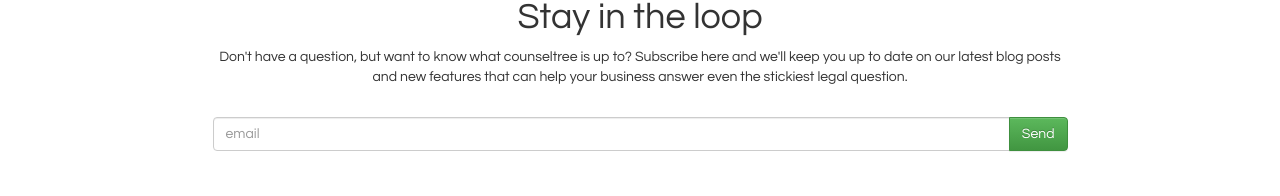
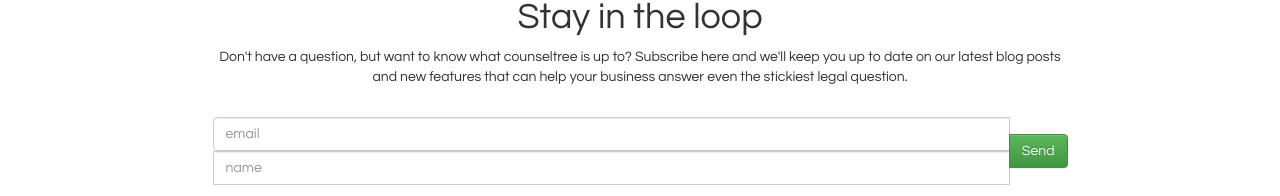
Before and after one commit to counseltree/counseltree.github.io, a Jekyll site: the page built from index.html, in a window 1280 px wide. Shown: the part 1584-1780 px from the top of the page. Built offline with Jekyll 4.4.1, drawn with Linux system fonts in a browser that asks for light colours; nearby versions of some CDN libraries; before the commit the page ends 1749 px from its top, so only the background shows below that.

Commit message:
form fix

```diff
--- a/index.html
+++ b/index.html
@@ -168,6 +168,7 @@
 			  <div class="col-lg-12">
 				<div class="input-group">
 				  <input type="email" class="form-control" placeholder="email" name="_replyto">
+          <input type="name" class="form-control" placeholder="name" name="name">
 				  <span class="input-group-btn">
 					<input type="submit" value="Send" class="btn btn-success">
 				  </span>
```
